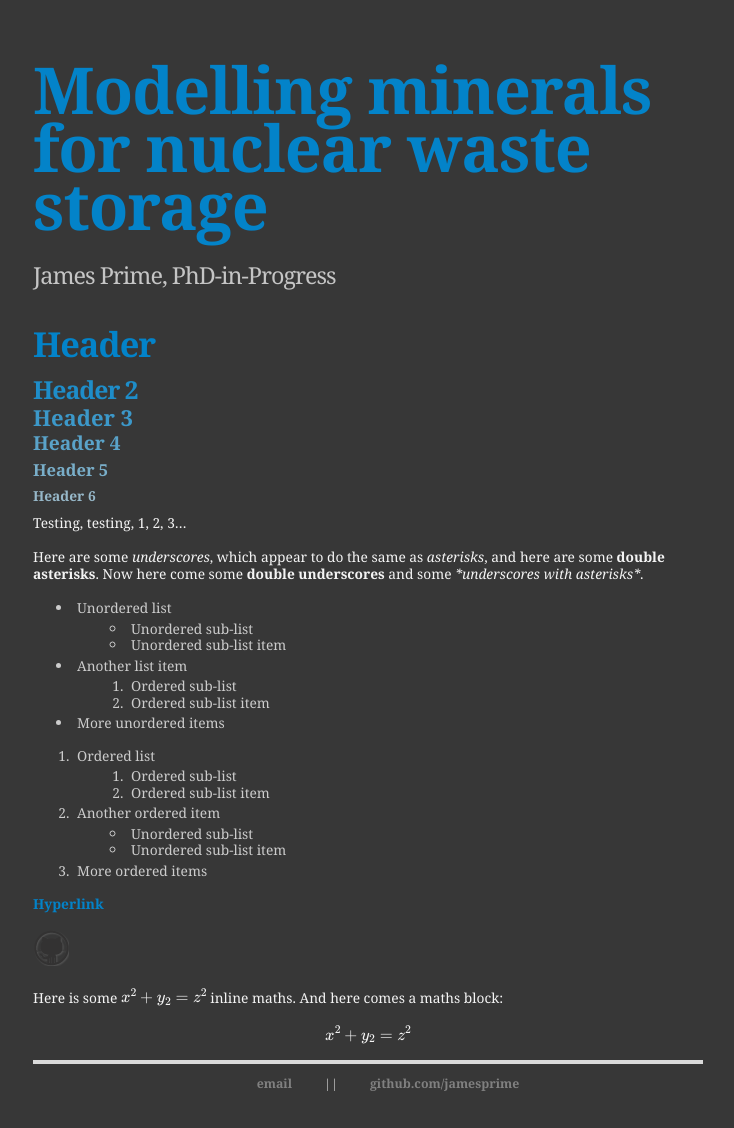
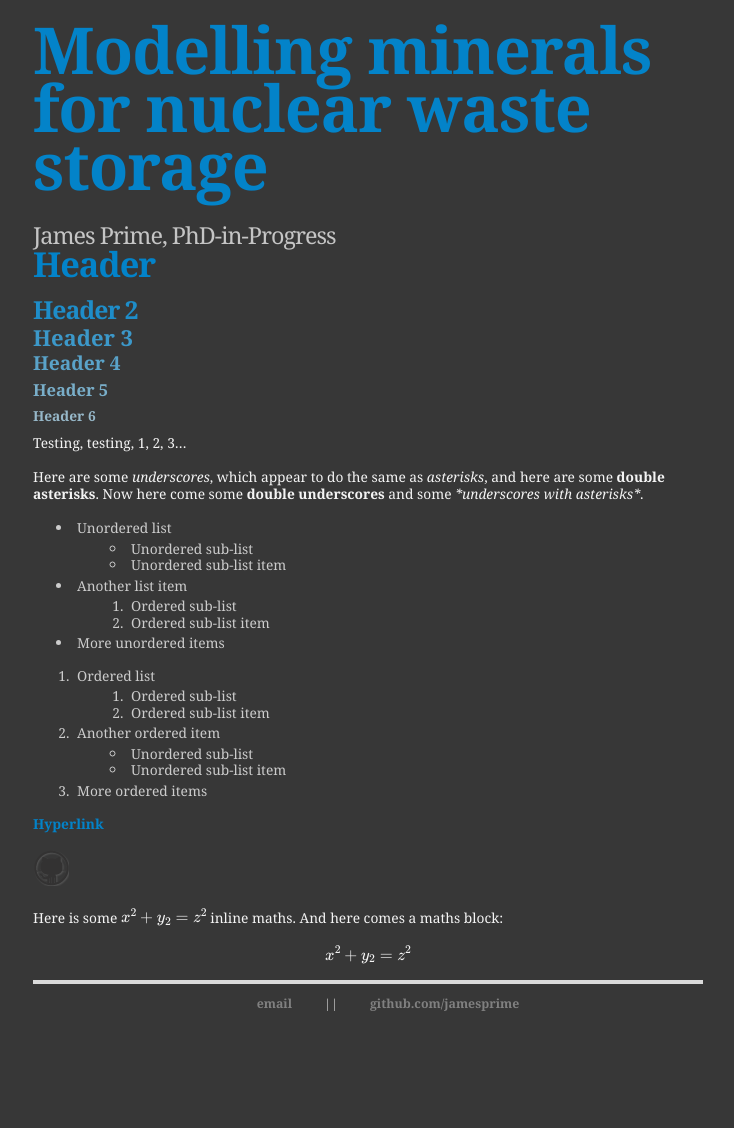
Before and after one commit to jamesprime/jamesprime.github.io, a Jekyll site: the page built from _pages/test/index.md, in a window 1280 px wide. Shown: the whole page, without its empty margins (272-1006 px from the left). Built offline with Jekyll 4.4.1, drawn with Linux system fonts in a browser that asks for light colours; nearby versions of some CDN libraries; formulas are drawn with MathJax 3; after the commit the page ends 1048 px from its top, so only the background shows below that.

Commit message:
Updated _sass/uberduper.scss
Changed h1 padding from 50px 0 0 0 to 10px 0 0 0

```diff
--- a/_sass/uberduper.scss
+++ b/_sass/uberduper.scss
@@ -16,7 +16,7 @@ h1 {
     font-size: 2.5em; // Originally 4.7em; default is 2em
     letter-spacing: -1px;
     margin: 0 0 30px 0;
-    padding: 50px 0 0 0;
+    padding: 10px 0 0 0;
 
     a {
         color: #0383c9;
```
